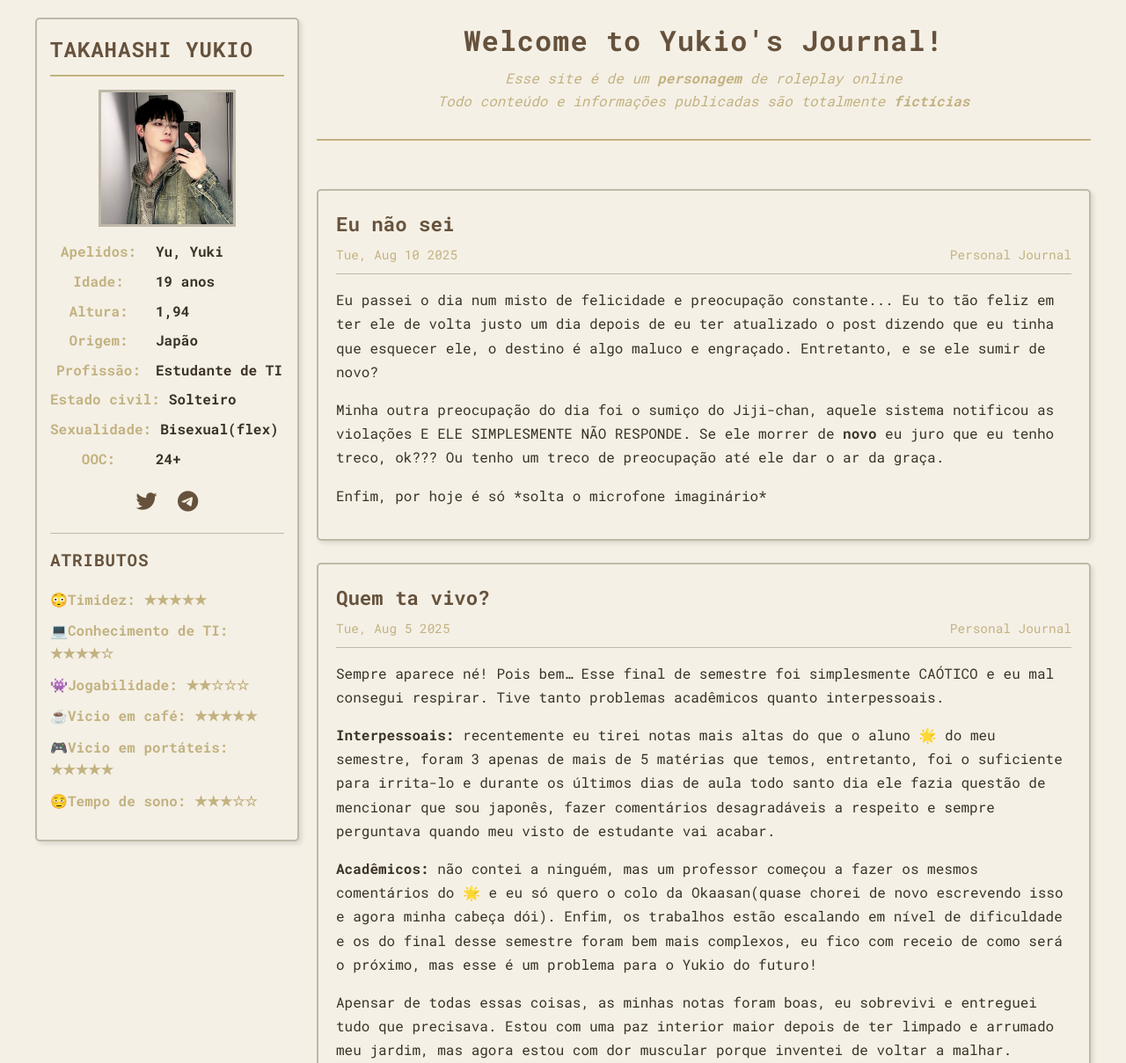
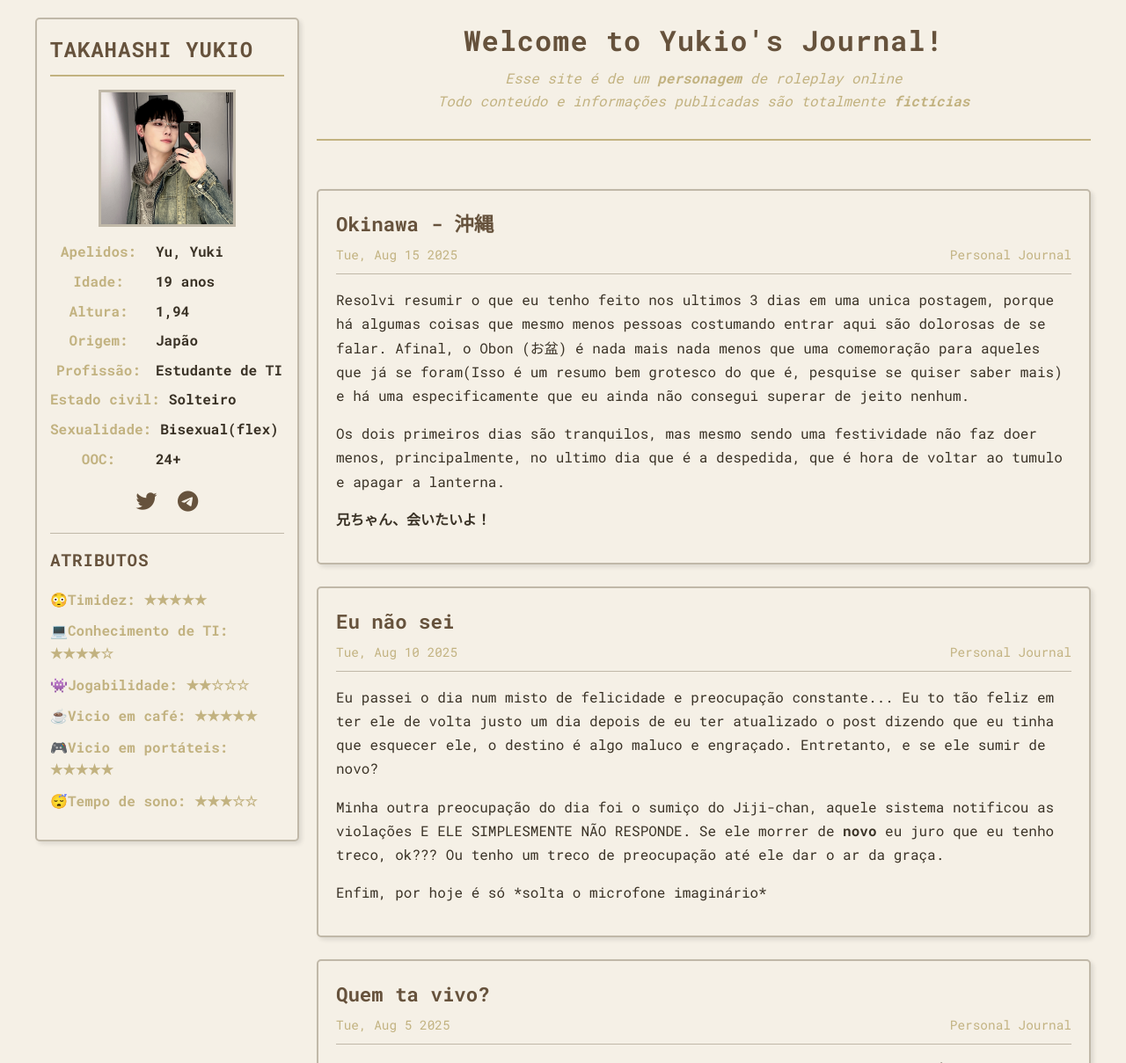
Before and after one commit to yukiosjournal/yukiosjournal.github.io, a plain HTML site: page index.html in a window 1280 px wide. Shown: the top 1209 px of the page at 88% size. Drawn offline with Linux system fonts and the light colour scheme.

Commit message:
Changes to be committed: modified:   index.html

```diff
--- a/index.html
+++ b/index.html
@@ -78,17 +78,33 @@
                     <li>👾Jogabilidade: ★★☆☆☆</li>
                     <li>☕Vicio em café: ★★★★★</li>
                     <li>🎮Vicio em portáteis: ★★★★★</li>
-                    <li>🫩Tempo de sono: ★★★☆☆</li>
+                    <li>😴Tempo de sono: ★★★☆☆</li>
                 </ul>
             </div>
         </aside>
 
         <!-- Blog Section -->
         <main class="character-blog">
+
             <header class="blog-header">
                 <h1>Welcome to Yukio's Journal!</h1>
                 <p class="blog-subtitle">Esse site é de um <b>personagem</b> de roleplay online <br> Todo conteúdo e informações publicadas são totalmente <b>fictícias</b></p>
             </header>
+
+            <article class="blog-post">
+                <header class="post-header">
+                    <h2>Okinawa - 沖縄</h2>
+                    <div class="post-meta">
+                        <span class="post-date">Tue, Aug 15 2025</span>
+                        <span class="post-category">Personal Journal</span>
+                    </div>
+                </header>
+                <div class="post-content">
+                    <p>Resolvi resumir o que eu tenho feito nos ultimos 3 dias em uma unica postagem, porque há algumas coisas que mesmo menos pessoas costumando entrar aqui são dolorosas de se falar. Afinal, o Obon (お盆) é nada mais nada menos que uma comemoração para aqueles que já se foram(Isso é um resumo bem grotesco do que é, pesquise se quiser saber mais) e há uma especificamente que eu ainda não consegui superar de jeito nenhum.</p>
+                    <p>Os dois primeiros dias são tranquilos, mas mesmo sendo uma festividade não faz doer menos, principalmente, no ultimo dia que é a despedida, que é hora de voltar ao tumulo e apagar a lanterna.</p>
+                    <p><b>兄ちゃん、会いたいよ！</b></p>
+                </div>
+            </article>
 
             <article class="blog-post">
                 <header class="post-header">
```
